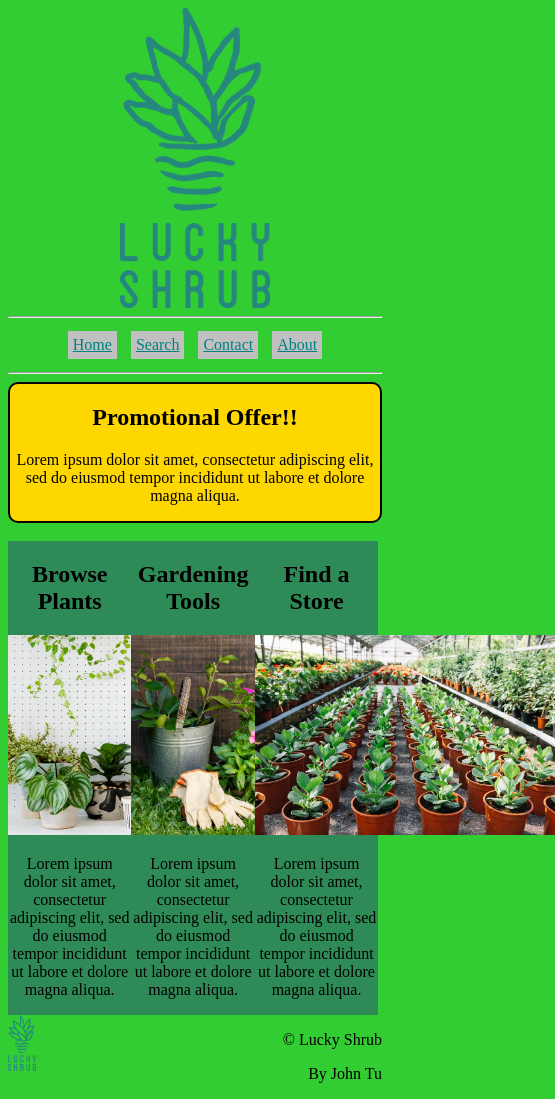
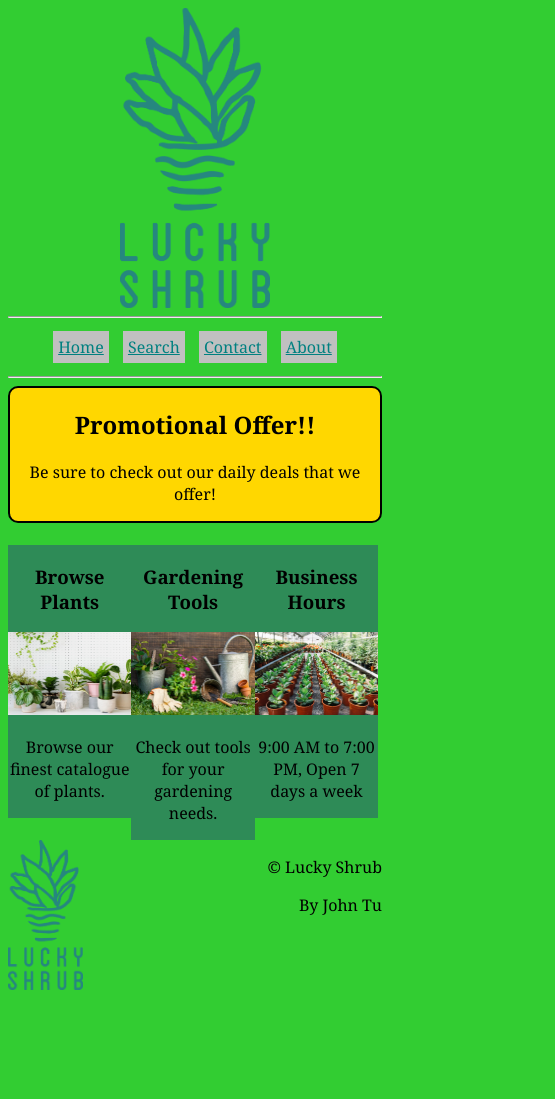
Before and after one commit to johnt759/PortfolioHomepage, a plain HTML site: page index.html in a window 390 px wide. Shown: the whole page, 555 px wide, since content can reach past the window. After the commit the page ends 995 px from the top, so only its background shows below. Drawn offline with Linux system fonts and the light colour scheme.

Commit message:
Published some changes
First, I added the hover transition effect, such as changing the background color for the navigation links on hover and click, changing the background color for the promotional banner from gold to dark goldenrod on hover, and causing the columns to become more transparent on hover.
Next, I adjusted the images for the column elements so that they can resize properly when vieweing the homepage in responsive mobile mode.
Finally, instead of "Find a location" for the third column, I chose "Business Hours" because I want to keep the columns evenly shaped while viewing the webpage in mobile responsive mode.

```diff
--- a/index.html
+++ b/index.html
@@ -22,24 +22,24 @@
         <main>
             <article id="promotion">
                 <h1>Promotional Offer!!</h1>
-                <p>Lorem ipsum dolor sit amet, consectetur adipiscing elit, sed do eiusmod tempor incididunt ut labore et dolore magna aliqua.</p>
+                <p>Be sure to check out our daily deals that we offer!</p>
             </article>
             <br>
             <article>
                 <div class="columns">
-                    <h2>Browse Plants</h2>
+                    <h3>Browse Plants</h3>
                     <img src="popular-potted-houseplants-white-background_53876-127000.jpg" alt="Potted Houseplants">
-                    <p>Lorem ipsum dolor sit amet, consectetur adipiscing elit, sed do eiusmod tempor incididunt ut labore et dolore magna aliqua.</p>
+                    <p>Browse our finest catalogue of plants.</p>
                 </div>
                 <div class="columns">
-                    <h2>Gardening Tools</h2>
+                    <h3>Gardening Tools</h3>
                     <img src="plants-pot-with-watering-can_23-2148905229.jpg" alt="Plants with gardening tools">
-                    <p>Lorem ipsum dolor sit amet, consectetur adipiscing elit, sed do eiusmod tempor incididunt ut labore et dolore magna aliqua.</p>
+                    <p>Check out tools for your gardening needs.</p>
                 </div>
                 <div class="columns">
-                    <h2>Find a Store</h2>
+                    <h3>Business Hours</h3>
                     <img src="row-fresh-green-plants-pot_23-2147918596.jpg" alt="Greenhouse">
-                    <p>Lorem ipsum dolor sit amet, consectetur adipiscing elit, sed do eiusmod tempor incididunt ut labore et dolore magna aliqua.</p>
+                    <p>9:00 AM to 7:00 PM, Open 7 days a week</p>
                 </div>
             </article>
         </main>
--- a/style.css
+++ b/style.css
@@ -1,3 +1,7 @@
+* {
+    font-family: Georgia;
+}
+
 body {
     background-color: limegreen;
 }
@@ -14,16 +18,13 @@ body {
     text-align: center;
 }
 
-.links > a {
+.links > a:link, a:visited {
     background-color: silver;
     color: teal;
     padding: 5px;
     margin: 5px;
     display: inline-block;
-}
-
-.links > a:visited {
-    color: olive;
+    transition-duration: 0.4s;
 }
 
 .links > a:hover {
@@ -36,8 +37,8 @@ body {
 
 .article {
     position: flex;
-    flex: 1;
-    flex-wrap: nowrap;
+    flex-direction: row;
+    flex-wrap: wrap;
 }
 
 #promotion {
@@ -45,6 +46,11 @@ body {
     text-align: center;
     border-radius: 10px;
     border: 2px solid;
+    transition-duration: 0.5s;
+}
+
+#promotion:hover {
+    background-color: darkgoldenrod;
 }
 
 .columns {
@@ -53,11 +59,17 @@ body {
     float: left;
     width: 33%;
     text-align: center;
+    transition-duration: 0.5s;
+}
+
+.columns:hover {
+    opacity: 0.75;
 }
 
 .columns > img {
-    width: 300px;
-    height: 200px;
+    width: 100%;
+    height: auto;
+    max-width: 300px;
 }
 
 #footer-logo {
@@ -66,8 +78,8 @@ body {
 }
 
 #footer-logo > img {
-    width: 15%;
-    height: 15%;
+    max-height: 150px;
+    max-width: 200px;
 }
 
 #footer-copyright {
```
